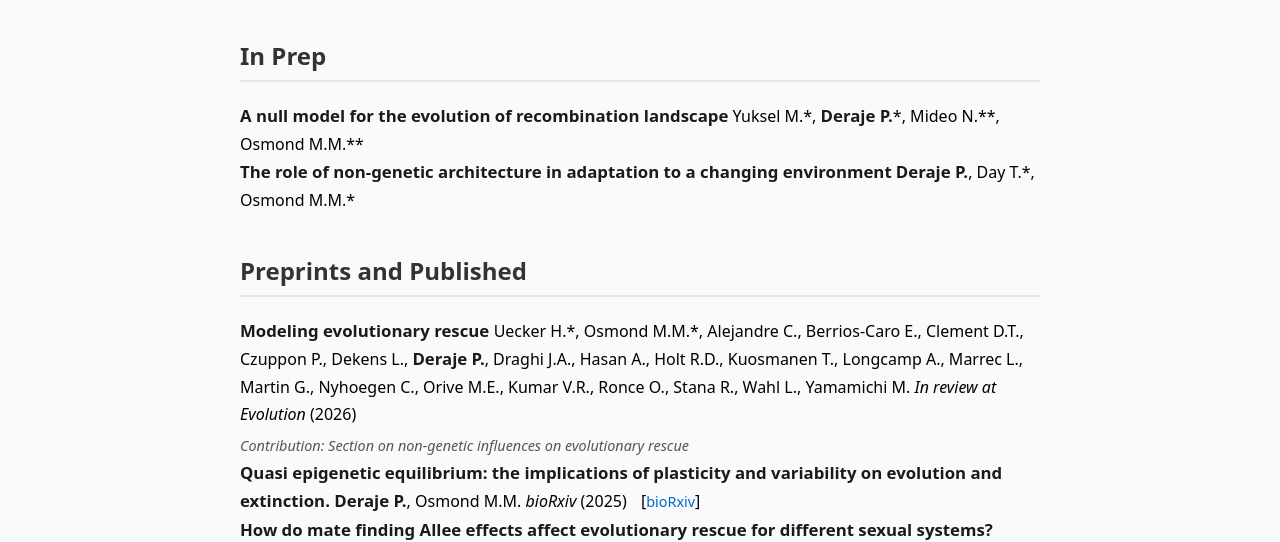
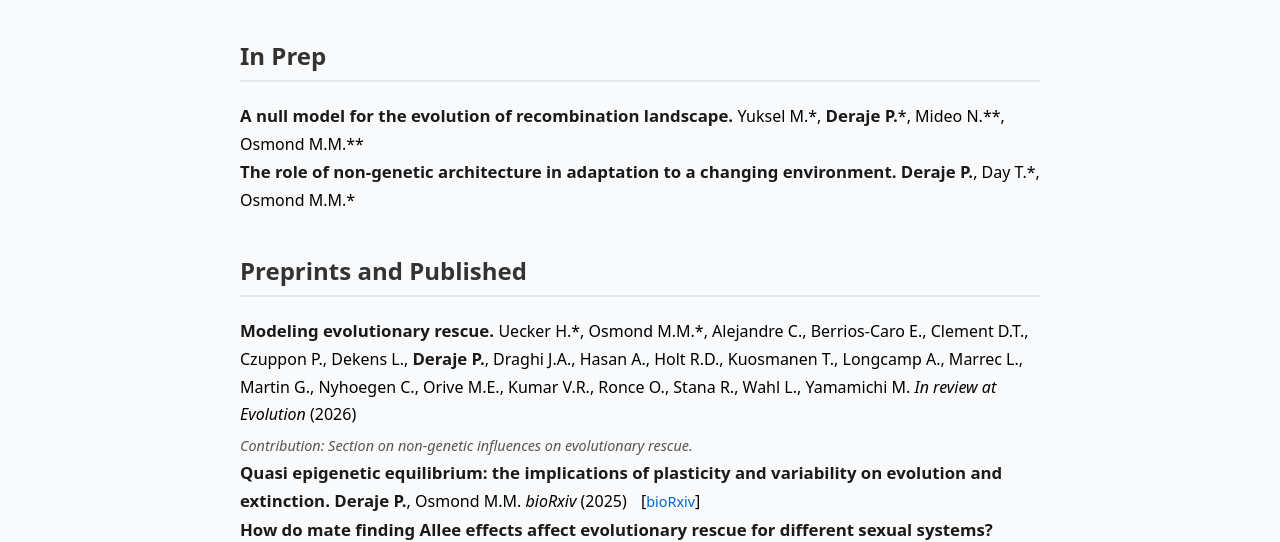
Before and after one commit to puneethderaje/puneethderaje.github.io, a Jekyll site: the page built from publications.html, in a window 1280 px wide. Shown: the part 248-790 px from the top of the page. Built offline with Jekyll 4.4.1, drawn with Linux system fonts in a browser that asks for light colours.

Commit message:
Updating information

```diff
--- a/_data/in_prep.yml
+++ b/_data/in_prep.yml
@@ -1,5 +1,5 @@
-- title: "A null model for the evolution of recombination landscape"
+- title: "A null model for the evolution of recombination landscape. "
   authors: "Yuksel M.*, <strong>Deraje P.</strong>*, Mideo N.**, Osmond M.M.**"
 
-- title: "The role of non-genetic architecture in adaptation to a changing environment"
+- title: "The role of non-genetic architecture in adaptation to a changing environment. "
   authors: "<strong>Deraje P.</strong>, Day T.*, Osmond M.M.*"
--- a/_data/publications.yml
+++ b/_data/publications.yml
@@ -1,8 +1,8 @@
-- title: "Modeling evolutionary rescue "
+- title: "Modeling evolutionary rescue. "
   authors: "Uecker H.*, Osmond M.M.*, Alejandre C., Berrios-Caro E., Clement D.T., Czuppon P., Dekens L., <strong>Deraje P.</strong>, Draghi J.A., Hasan A., Holt R.D., Kuosmanen T., Longcamp A., Marrec L., Martin G., Nyhoegen C., Orive M.E., Kumar V.R., Ronce O., Stana R., Wahl L., Yamamichi M."
   venue: "In review at <em>Evolution</em>"
   year: 2026
-  contributions: "Section on non-genetic influences on evolutionary rescue"
+  contributions: "Section on non-genetic influences on evolutionary rescue."
 
 - title: "Quasi epigenetic equilibrium: the implications of plasticity and variability on evolution and extinction. "
   authors: "<strong>Deraje P.</strong>, Osmond M.M."
@@ -11,7 +11,7 @@
   biorxiv: "https://www.biorxiv.org/content/10.1101/2025.08.27.672696v1.abstract"
 
 
-- title: "How do mate finding Allee effects affect evolutionary rescue for different sexual systems?"
+- title: "How do mate finding Allee effects affect evolutionary rescue for different sexual systems? "
   authors: "<strong>Deraje P.</strong>, Uecker H."
   venue: "bioRxiv (In review at <em>Evolution</em>)"
   year: 2025
```
